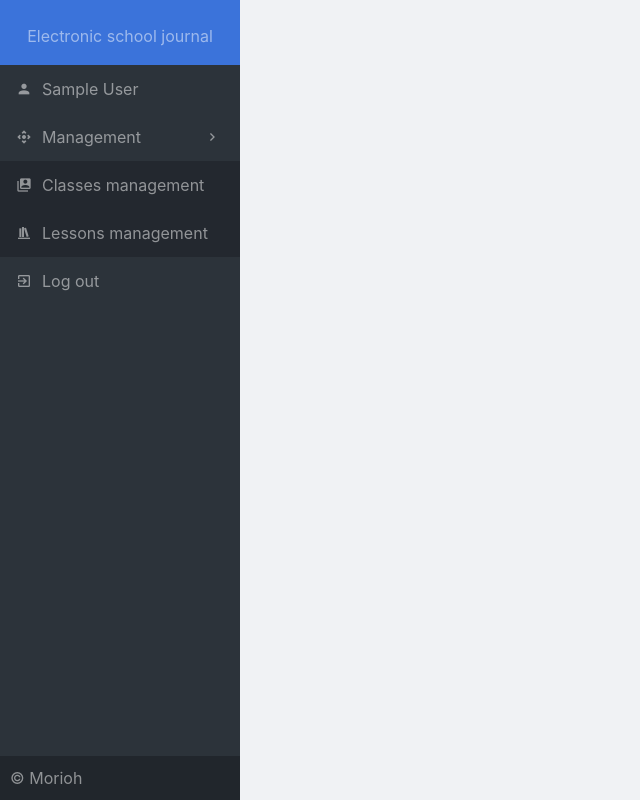
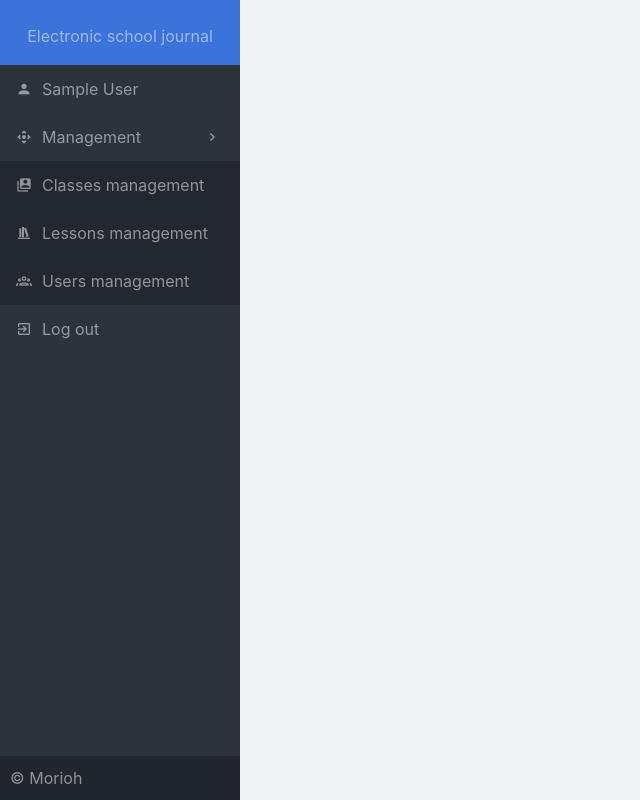
Before and after one commit to alexk318/Electronic-school-journal, a Django app: page /journal/ in a window 1280 px wide, after a click on "Management". Shown: the whole page, without its empty margins (0-640 px from the left). Run offline with Django 3.2, Linux system fonts and the light colour scheme; the visitor is signed in with stand-in values (Sample User, id 1); parts of the project's set-up code (start-up, migrations or seed data) failed here and were passed over; some libraries are stand-ins or nearby versions.

Commit message:
Users management

```diff
--- a/Journal/templates/Journal/base.html
+++ b/Journal/templates/Journal/base.html
@@ -136,6 +136,13 @@
                                     <span class="menu-label">Lessons management</span>
                                 </a>
                             </li>
+
+                            <li class="menu-item">
+                                <a href="{% url 'users' %}" class="menu-link">
+                                    <i class="menu-icon mdi mdi-account-group-outline"></i>
+                                    <span class="menu-label">Users management</span>
+                                </a>
+                            </li>
                         </ul>
 
                     </li>
```
